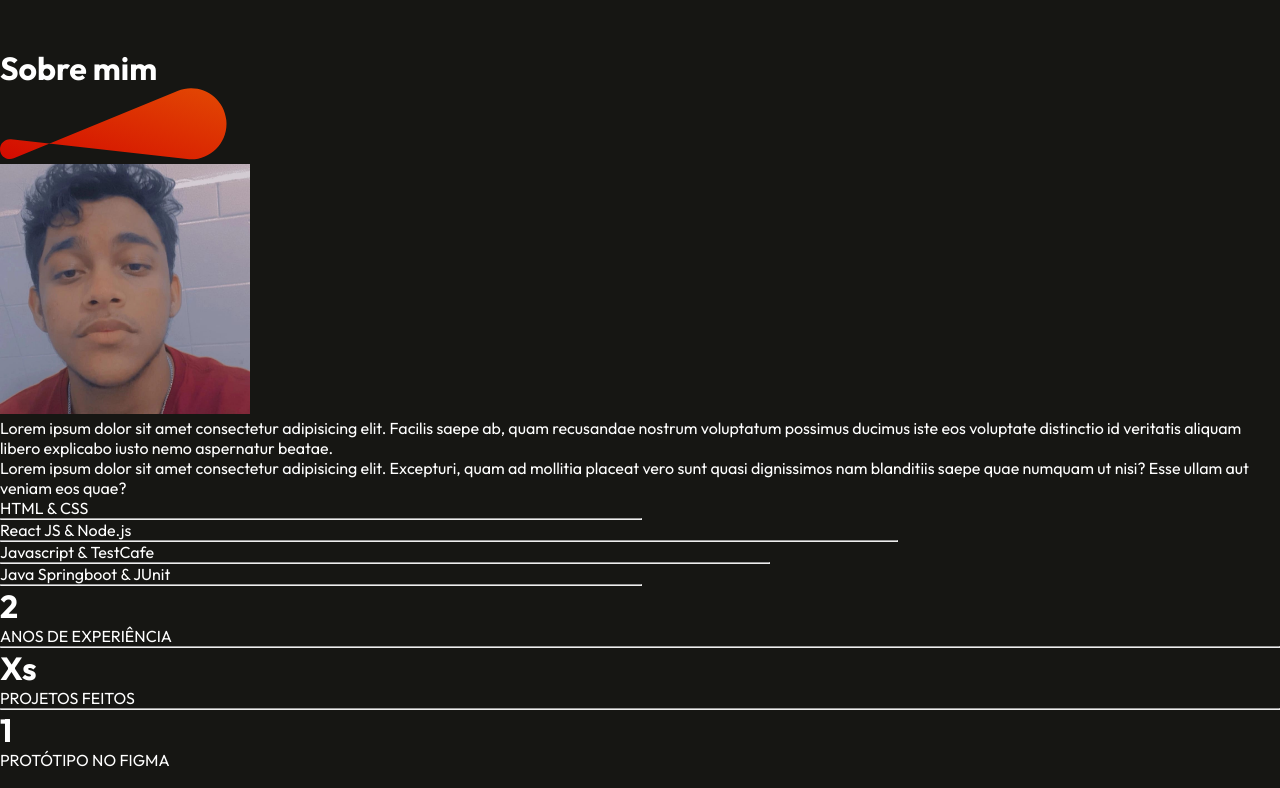
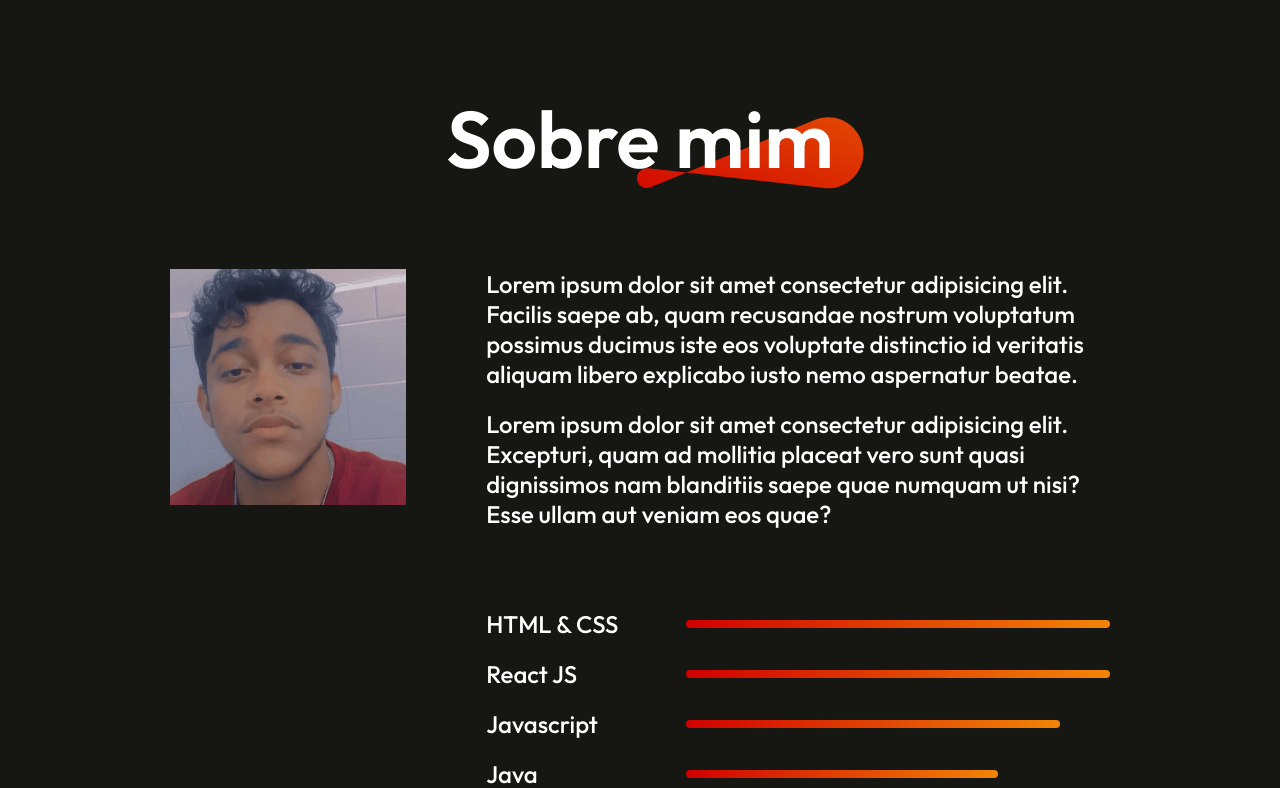
Before and after one commit to Anthony4Dev/portfolio-react, a React (Vite) app: page / in a window 1280 px wide. Shown: the part 952-1740 px from the top of the page. Built offline with nearby package versions, Linux system fonts and the light colour scheme.

Commit message:
seção de sobre finalizada, faltando apenas os ajustes de informação pessoal/profissional

```diff
--- a/src/Components/Hero/Hero.css
+++ b/src/Components/Hero/Hero.css
@@ -5,7 +5,7 @@
     gap: 35px;
 }
 #eu{
-    margin-top: 150px;
+    margin-top: 110px;
     width: 50%;
     max-width: 250px;
     aspect-ratio: 1/1;
--- a/src/Components/Sobre/Sobre.css
+++ b/src/Components/Sobre/Sobre.css
@@ -1,6 +1,120 @@
 #eu-sobre {
-    width: 50%;
-    max-width: 250px;
+    width: 100%;
+    max-width: 1000px;
     aspect-ratio: 1/1;
     object-fit: cover;
 }
+
+.sobre {
+    display: flex;
+    flex-direction: column;
+    align-items: center;
+    justify-content: center;
+    gap: 80px;
+    margin: 80px 170px;
+}
+
+.sobre-title {
+    position: relative;
+}
+
+.sobre-title h1 {
+    padding: 0px 30px;
+    font-size: 80px;
+    font-weight: 600;
+}
+
+.sobre-title img {
+    position: absolute;
+    bottom: 0;
+    right: 0;
+    z-index: -1;
+}
+
+.sobre-section {
+    display: flex;
+    gap: 80px;
+}
+
+.sobre-right {
+    display: flex;
+    flex-direction: column;
+    gap: 80px;
+}
+
+.sobre-para {
+    display: flex;
+    flex-direction: column;
+    gap: 20px;
+    font-size: 24px;
+    font-weight: 500;
+}
+
+.sobre-skills {
+    display: flex;
+    flex-direction: column;
+    gap: 20px;
+}
+
+.sobre-skill {
+    display: flex;
+    gap: 50px;
+    align-items: center;
+    transition: 0.3s;
+    cursor: pointer;
+}
+
+.sobre-skill:hover {
+    transform: scale(1.05);
+    transition: 0.3s;
+}
+
+.sobre-skill p {
+    min-width: 150px;
+    font-size: 24px;
+    font-weight: 500;
+}
+
+.sobre-skill hr {
+    outline: none;
+    border: none;
+    width: 50%;
+    height: 8px;
+    border-radius: 50px;
+    background: linear-gradient(264deg, #f48c06 -5.09%, #d00000);
+}
+
+.sobre-achievements {
+    display: flex;
+    width: 100%;
+    justify-content: space-around;
+    margin-bottom: 80px;
+}
+
+.sobre-achievement {
+    display: flex;
+    flex-direction: column;
+    align-items: center;
+    gap: 10px;
+    transition: 0.5s;
+    cursor: pointer;
+}
+
+.sobre-achievement:hover {
+    transform: scale(1.12);
+    transition: 0.5s;
+}
+
+.sobre-achievement h1 {
+    font-size: 60px;
+    font-weight: 700;
+    background: linear-gradient(270deg, #f48c06 50.41%, #d00000 90.25%);
+    background-clip: text;
+    -webkit-background-clip: text;
+    -webkit-text-fill-color: transparent;
+}
+
+.sobre-achievement p {
+    font-size: 22px;
+    font-weight: 500;
+}
--- a/src/Components/Sobre/Sobre.jsx
+++ b/src/Components/Sobre/Sobre.jsx
@@ -12,7 +12,7 @@ const Sobre = () => {
             </div>
             <div className="sobre-section">
                 <div className="sobre-left">
-                <img id='eu-sobre' src='src\assets\img_curriculo.jpg' alt="" />
+                    <img id='eu-sobre' src='src\assets\img_curriculo.jpg' alt="" />
                 </div>
                 <div className="sobre-right">
                     <div className="sobre-para">
@@ -20,10 +20,10 @@ const Sobre = () => {
                         <p>Lorem ipsum dolor sit amet consectetur adipisicing elit. Excepturi, quam ad mollitia placeat vero sunt quasi dignissimos nam blanditiis saepe quae numquam ut nisi? Esse ullam aut veniam eos quae?</p>
                     </div>
                     <div className="sobre-skills">
-                        <div className="sobre-skill"><p>HTML & CSS</p><hr style={{width: "50%"}} /></div>
-                        <div className="sobre-skill"><p>React JS & Node.js</p><hr style={{width: "70%"}} /></div>
-                        <div className="sobre-skill"><p>Javascript & TestCafe</p><hr style={{width: "60%"}} /></div>
-                        <div className="sobre-skill"><p>Java Springboot & JUnit</p><hr style={{width: "50%"}} /></div>
+                        <div className="sobre-skill"><p>HTML & CSS</p><hr style={{ width: "80%" }} /></div>
+                        <div className="sobre-skill"><p>React JS</p><hr style={{ width: "70%" }} /></div>
+                        <div className="sobre-skill"><p>Javascript</p><hr style={{ width: "60%" }} /></div>
+                        <div className="sobre-skill"><p>Java</p><hr style={{ width: "50%" }} /></div>
                     </div>
                 </div>
             </div>
@@ -40,7 +40,7 @@ const Sobre = () => {
                 <hr />
                 <div className="sobre-achievement">
                     <h1>1</h1>
-                    <p>PROTÓTIPO NO FIGMA</p>
+                    <p>PROTÓTIPO(S) NO FIGMA</p>
                 </div>
             </div>
         </div>
```
